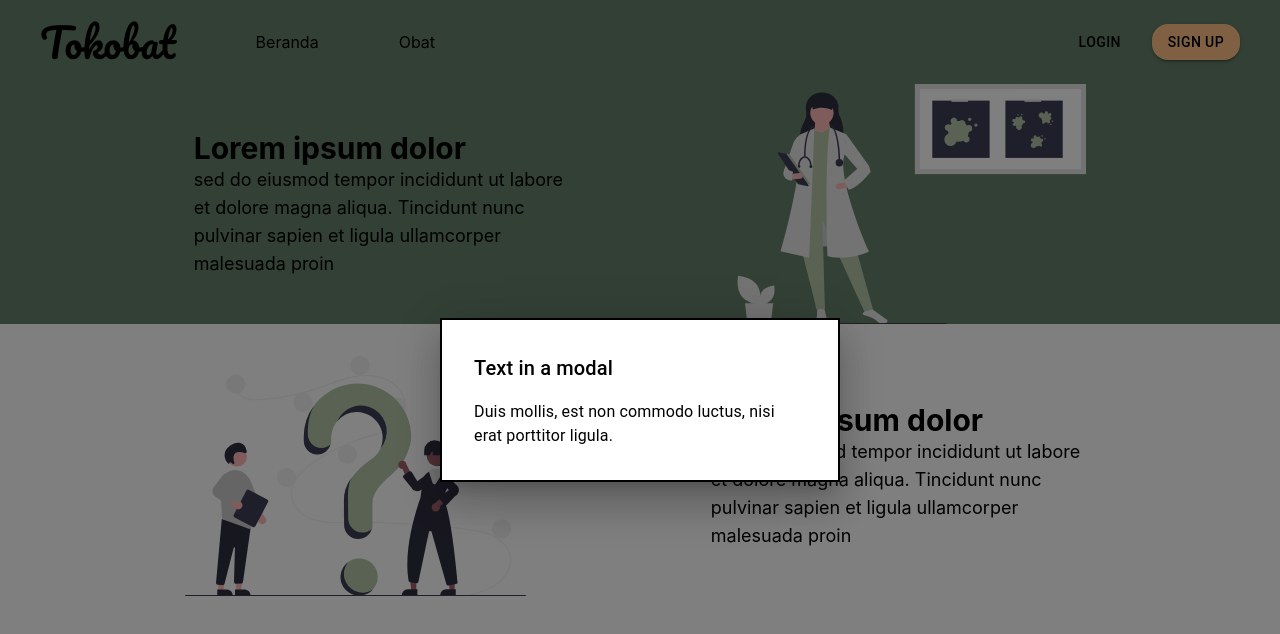
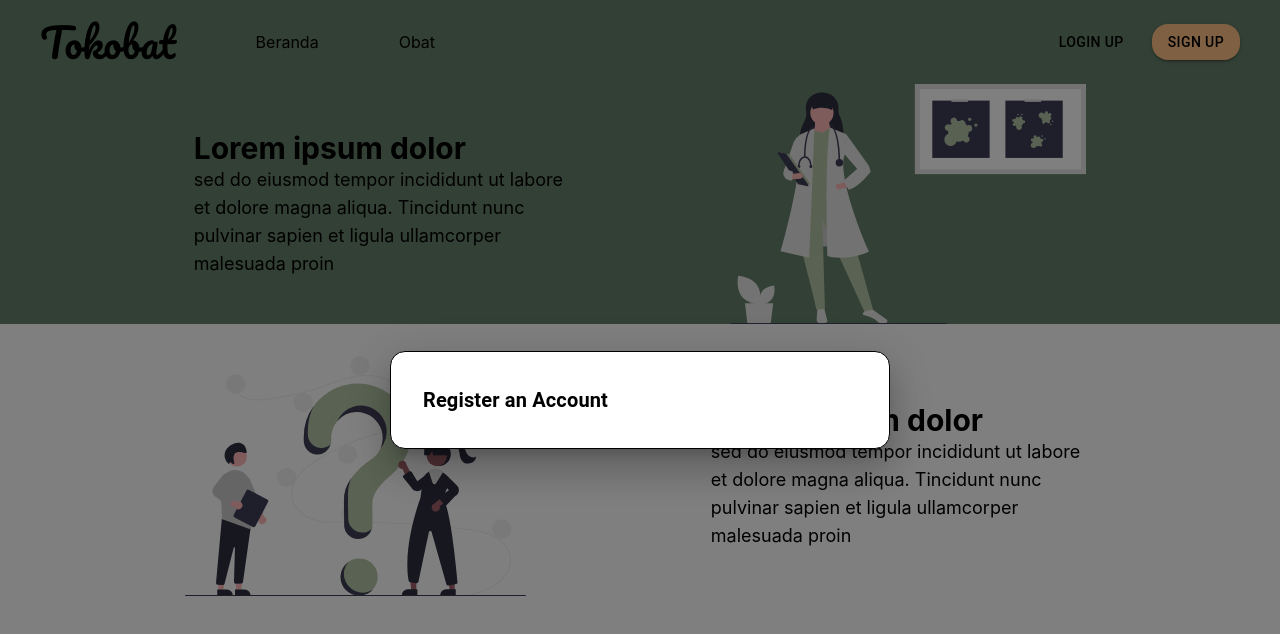
Before and after one commit to dino9611/3-pharmacy-fe, a React (Create React App) app: page / in a window 1280 px wide. Both pictures are taken after a click on the button "SIGN UP". Shown: the top 634 px of the page. Built offline with nearby package versions, Linux system fonts and the light colour scheme.

Commit message:
PJT-8 Push Structure

```diff
--- a/src/components/Register.jsx
+++ b/src/components/Register.jsx
@@ -2,16 +2,17 @@ import React from 'react';
 import Box from '@mui/material/Box';
 import Typography from '@mui/material/Typography';
 import Modal from '@mui/material/Modal';
-
+import TextField from '@mui/material/TextField';
 
 const style = {
     position: 'absolute',
     top: '50%',
     left: '50%',
     transform: 'translate(-50%, -50%)',
-    width: 400,
+    width: 500,
     bgcolor: 'background.paper',
-    border: '2px solid #000',
+    border: '1px solid #000',
+    borderRadius: '15px',
     boxShadow: 24,
     p: 4,
 };
@@ -24,6 +25,8 @@ const Register = ({open, handleClose}) => {
     // <Button onClick={handleOpen}>Open modal</Button>
     // <Register open={open} handleClose={handleClose}/>
 
+
+
     return (
         <div>
             <Modal
@@ -31,14 +34,16 @@ const Register = ({open, handleClose}) => {
                 onClose={handleClose}
                 aria-labelledby="modal-modal-title"
                 aria-describedby="modal-modal-description"
+
             >
                 <Box sx={style}>
-                <Typography id="modal-modal-title" variant="h6" component="h2">
-                    Text in a modal
-                </Typography>
-                <Typography id="modal-modal-description" sx={{ mt: 2 }}>
-                    Duis mollis, est non commodo luctus, nisi erat porttitor ligula.
-                </Typography>
+                    <Typography id="modal-modal-title" variant="h6" component="h2" fontWeight={'bold'} >
+                        Register an Account
+                    </Typography>
+                    {/* <Typography id="modal-modal-description" sx={{ mt: 2 }}>
+                        Duis mollis, est non commodo luctus, nisi erat porttitor ligula.
+                    </Typography> */}
+
                 </Box>
             </Modal>
         </div>
--- a/src/pages/LandingPage.jsx
+++ b/src/pages/LandingPage.jsx
@@ -48,7 +48,7 @@ const LandingPage = () => {
                         <ColorButton2 variant="text" sx={{
 
                         }} >
-                            Login
+                            Login Up
                         </ColorButton2>
                         <ColorButton variant="contained" onClick={handleOpen} >
                             Sign Up
```
